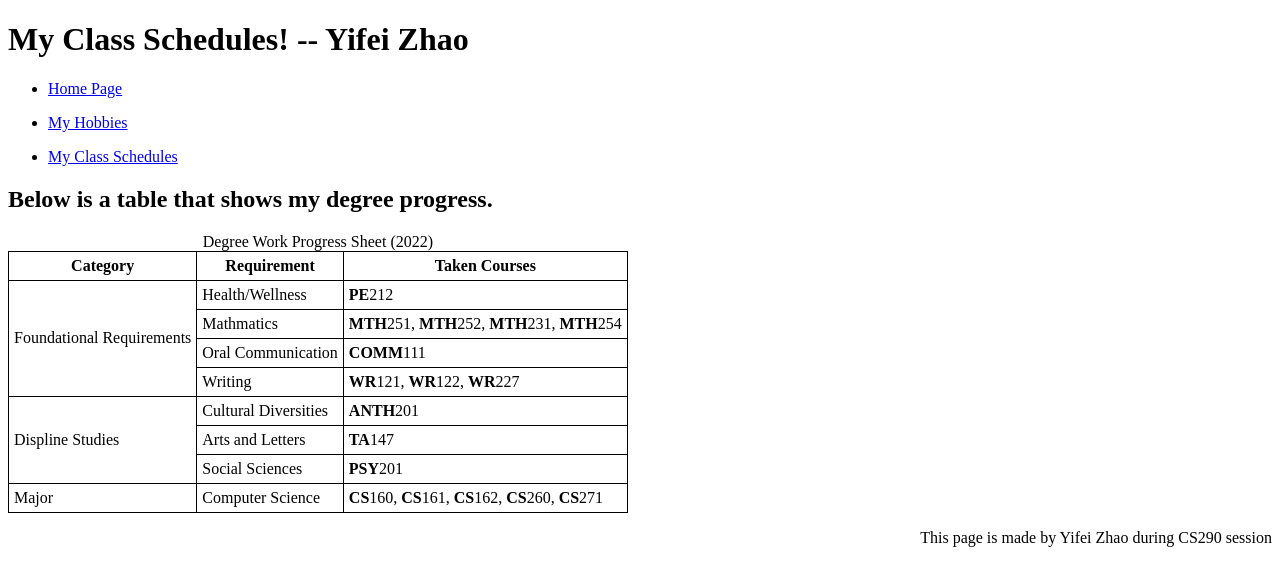
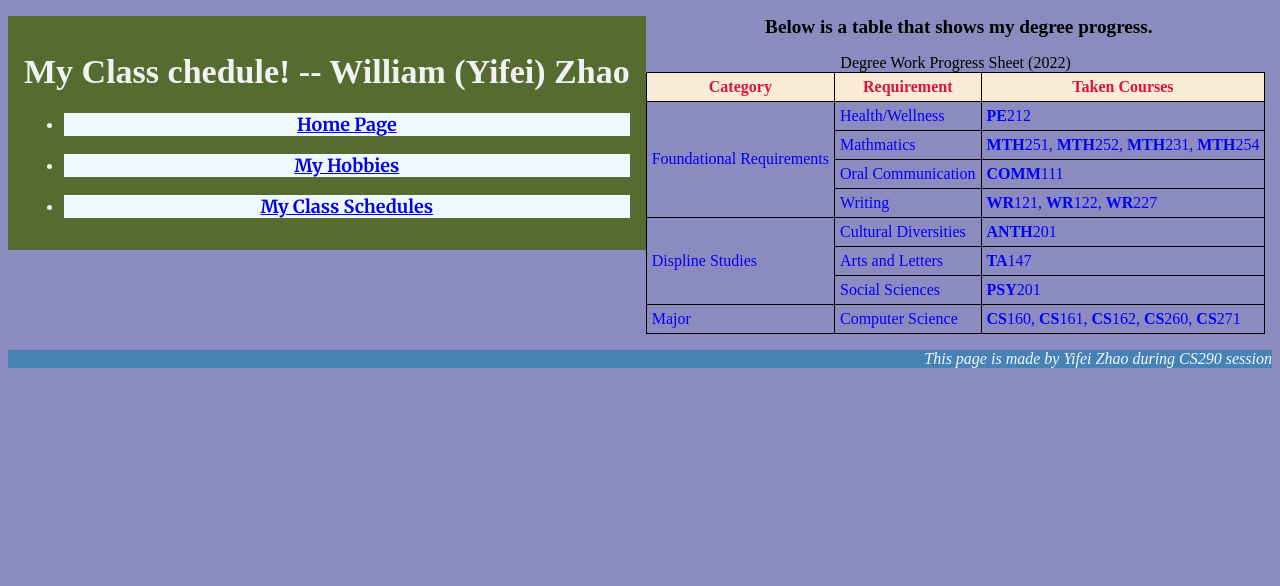
Before and after one commit to zhao-yifei-1818/CCC-CS290, a plain HTML site: page aboutme/schedule.html in a window 1280 px wide. Drawn offline with Linux system fonts and the light colour scheme.

Commit message:
8th commit, now we have basic css layout

```diff
--- a/aboutme/index_stylesheet.css
+++ b/aboutme/index_stylesheet.css
@@ -7,33 +7,128 @@
     font-family: Arial;
 } */
 
-
-/* class-selectors.classname{
-    font-family:Arial;
-}
-    This is generic styling rule
-*/
-
 /*
 .classname{
     font-family:Arial;
 }
 */
 
+
+@import url('https://fonts.googleapis.com/css2?family=Merriweather:wght@700&family=Poppins:ital@1&display=swap');
+
+
+
+
+body>p{
+    font-family: 'Poppins',sans-serif;
+    background-color: rgb(240, 210, 99);
+    margin:5px
+
+}
+body
+{
+    background-color:darkorchid;
+}
+
+h2{
+    font-size: larger;
+    text-decoration:wavy;
+
+}
+footer{
+    text-align: right;
+    font-family:'Times New Roman', Times;
+    font-style: italic;
+    background-color: steelblue;
+    color: aliceblue;
+}
+
+.TopLink p{
+    background-color: aliceblue;
+    font-size: large;
+    font-family:Merriweather;
+
+}
 .Topnav{
-    background-color: darkolivegreen;
-    overflow: hidden;
-    float: left;
+    background-color: rgb(47, 53, 107);
+
+    overflow:visible;
+    float:inline-start;
   color: #f2f2f2;
   text-align: center;
   padding: 14px 16px;
   text-decoration: none;
   font-size: 17px;
 }
-
-.Topnav a:hover{
+.TopLink a:hover{
     background-color: dimgray;
     padding: 5px;
+    padding-left: 30%;
+    padding-right: 30%;
     color: lightgreen;
+}
+.TopLink a.active {
+    background-color: aqua;
+    color: white;
+}
 
+
+
+.image {
+        display: block;
+        width: 100%;
+        height: auto;
+      }
+a.link{
+    color: orange;
+    background-color: orchid;
 }
+#Evergrande{
+    border: 2px thick aqua;
+    padding: 5px;
+    background-color: aqua;
+      text-align: center;
+}
+
+table {
+    border-collapse: collapse;
+    align-content: center;
+}
+td,th{
+    padding: 5px;
+    border: 1px solid black;
+    color: blue;
+}
+th {background-color: antiquewhite;
+    color: crimson;
+}
+
+
+
+
+@media screen and (min-width: 700px) {
+    body {
+      background-color: rgb(160, 214, 160);
+    }
+    .Topnav{
+        background-color: darkolivegreen;
+    }
+    .image{
+        width: 90%;
+        height: auto;
+    }
+    h2{
+        text-align: center;
+    }
+  }
+@media screen and (min-width: 1000px) {
+    body{
+      background-color: rgb(139, 139, 191);
+    }
+    body.p   {
+        background-color: rgb(144, 201, 153);
+    }
+    h2{
+        text-align: center;
+    }
+}
--- a/aboutme/schedule.html
+++ b/aboutme/schedule.html
@@ -3,29 +3,22 @@
     <html lang="en-US">
         <head>
             <meta charset="utf-8">
-            <style>
-                table {
-                  border-collapse: collapse;
-                }
-                td, th {
-                  padding: 5px;
-                  border: 1px solid black;
-                }
+
+            <title> Schedules! Wk1 assignment by Yifei Zhao</title>
+            <link rel="Stylesheet" href="index_stylesheet.css">
 
 
-            </style>
-            <title> Schedules! Wk1 assignment by Yifei Zhao</title>
 
         </head>
         <body>
-            <header>
-                <h1> My Class Schedules! -- Yifei Zhao</h1>
+            <header class="Topnav">
+                <h1> My Class chedule! -- William (Yifei) Zhao</h1>
                 <nav>
-                    <ul>
+                    <ul class="TopLink">
                         <li><p><a href="index.html">Home Page</a></p>
                         </li>
-                        <li><p><a href="hobbies.html">My Hobbies</a>
-                        </p></li>
+                        <li><p><a href="hobbies.html">My Hobbies
+                        </a></p></li>
 
                         <li><p><a href="schedule.html">My Class Schedules</a>
                         </p>
@@ -36,7 +29,6 @@
 
 
                 <h2>Below is a table that shows my degree progress.
-
                 </h2>
             <p></p>
 
@@ -92,7 +84,7 @@
                 </table>
             <p></p>
 
-            <footer style="text-align: right;">
+            <footer>
                 <p>This page is made by Yifei Zhao during CS290 session</p>
             </footer>
         </body>
```
Also changed, not shown: aboutme/hobbies.html (+14 -10 lines), aboutme/index.html (+10 -1 lines).
